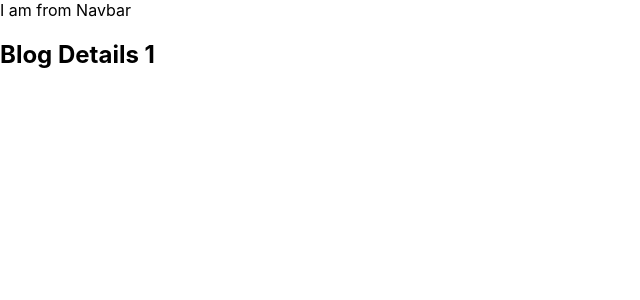
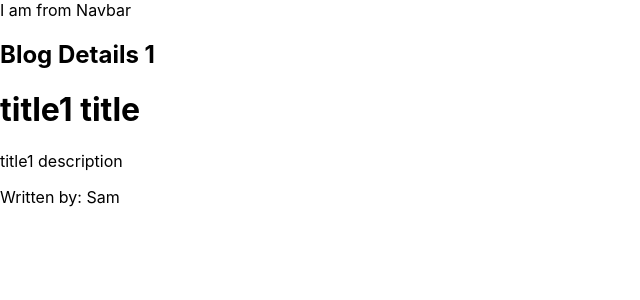
Before and after one commit to SampurnaC/react_blog_application, a React (Create React App) app: page /blogs/1 in a window 1280 px wide. Shown: the top 300 px of the page, without its empty margins (0-640 px from the left). Built offline with nearby package versions, Linux system fonts and the light colour scheme; data requests are answered from the project's data file.

Commit message:
clean up files and reuse custom hook to display blog details

```diff
--- a/data/db.json
+++ b/data/db.json
@@ -1,8 +1,8 @@
 {
   "blogs": [
-    {"title": "title1 title", "description": "title1 description", "id": 1},
-    {"title": "title2 title", "description": "title2 description", "id": 2},
-    {"title": "title3 title", "description": "title3 description", "id": 3}
+    {"title": "title1 title", "description": "title1 description", "id": 1, "author": "Sam"},
+    {"title": "title2 title", "description": "title2 description", "id": 2, "author": "Hari"},
+    {"title": "title3 title", "description": "title3 description", "id": 3, "author": "Sita"}
 
   ]
 
--- a/src/BlogDetails.js
+++ b/src/BlogDetails.js
@@ -1,10 +1,20 @@
 import { useParams } from "react-router";
+import useFetch from './useFetch';
 
 const BlogDetails = () => {
   const {id} = useParams();
+  const {data:blog, pending, error} = useFetch('http://localhost:8000/blogs/' + id);
+  console.log(blog);
   return (
     <div className="blog-details">
       <h2>Blog Details {id} </h2>
+      {blog && (
+        <div>
+          <h1>{blog.title}</h1>
+          <p>{blog.description}</p>
+          <p>Written by: {blog.author}</p>
+          </div>
+      )}
     </div>
   );
 }
```
Also changed, not shown: src/setupTests.js (deleted, +0 -5 lines), src/logo.svg (deleted).
